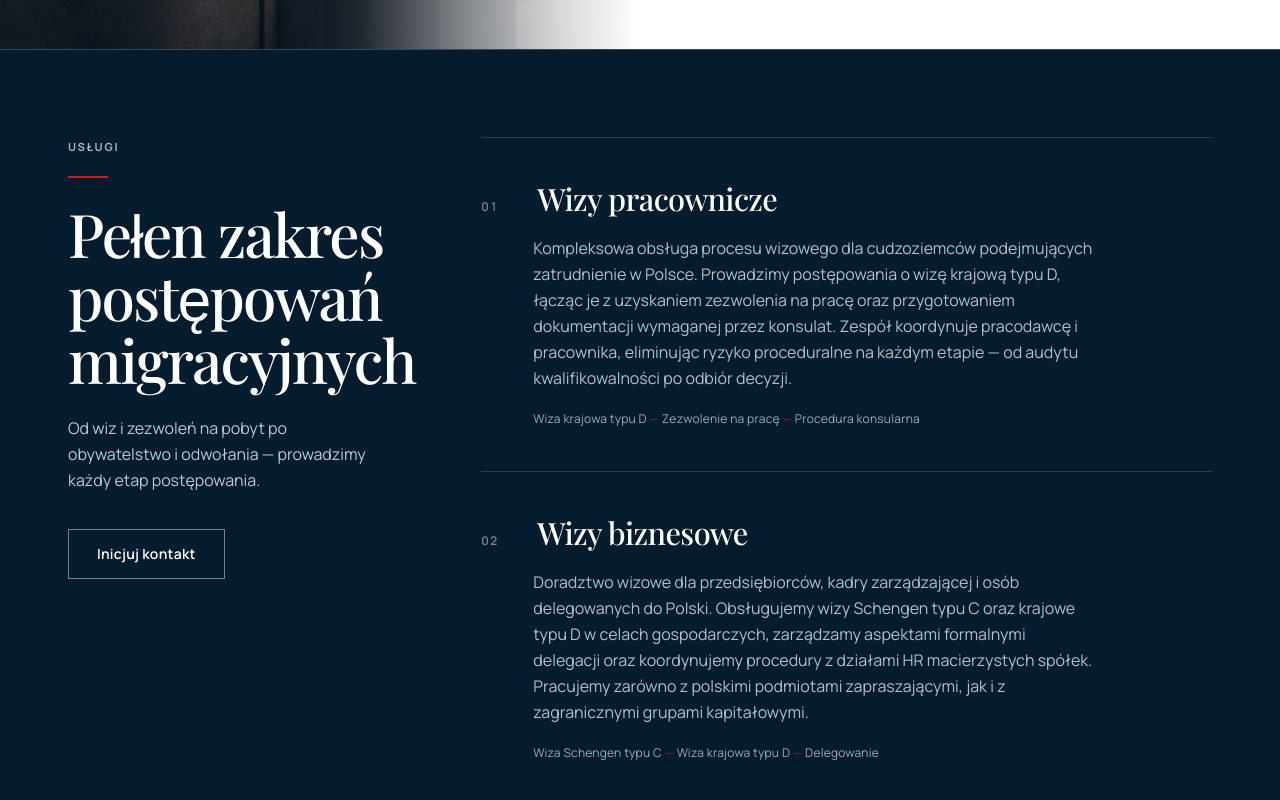
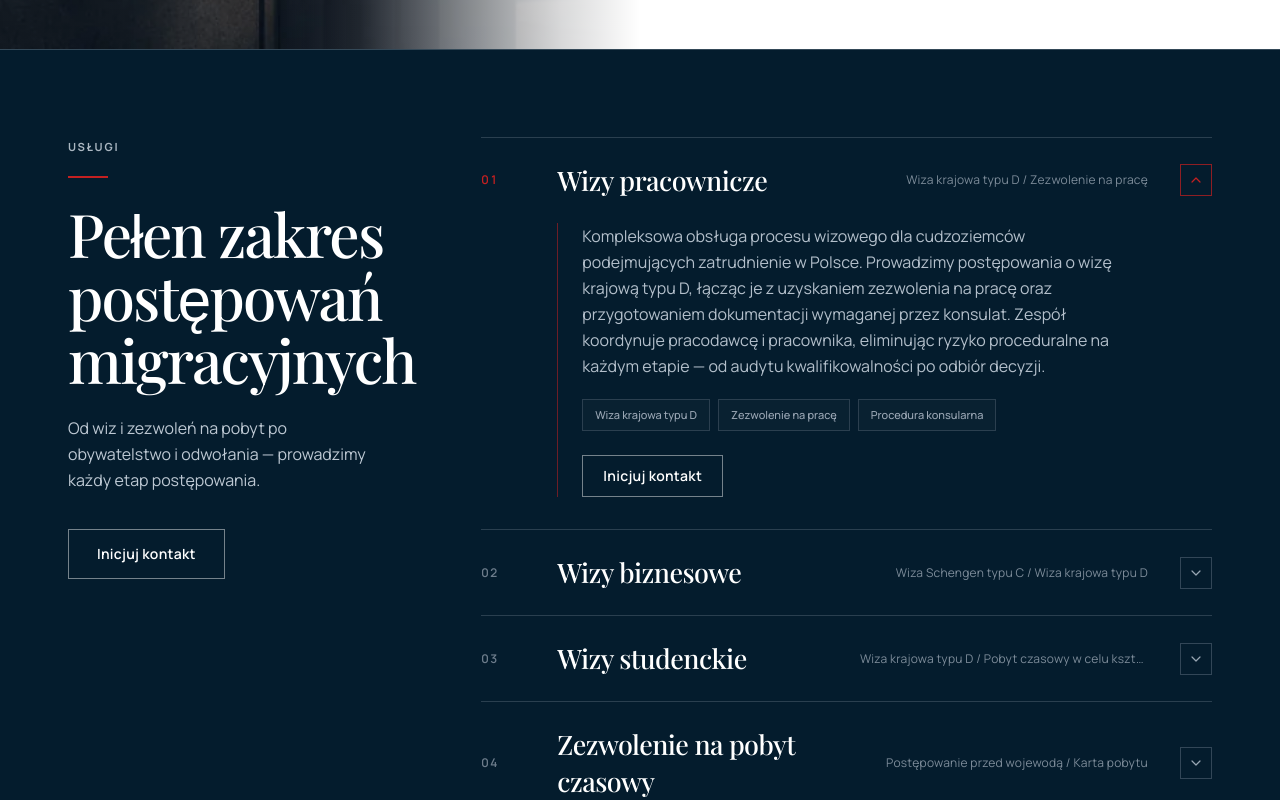
Before and after one commit to MCelinski/PolskieCentrumWizowe, a Next.js app: page / in a window 1280 px wide. Shown: the part 2200-3000 px from the top of the page. Built offline with nearby package versions, Linux system fonts and the light colour scheme; no server answers.

Commit message:
fix forms cut letters

```diff
--- a/components/sections/KonsultacjeContent.tsx
+++ b/components/sections/KonsultacjeContent.tsx
@@ -181,9 +181,41 @@ export default function KonsultacjeContent() {
               animation: "fadeIn 180ms ease-out",
             }}
           >
+            {/* Active form intro */}
+            <div
+              className="px-5 pt-7 pb-6 sm:px-8 md:px-12 md:pt-8 border-b"
+              style={{ borderColor: "var(--color-sand-200)" }}
+            >
+              <div className="max-w-2xl">
+                <div className="flex flex-wrap items-center gap-2 mb-3">
+                  <span
+                    className="font-sans text-[11px] font-semibold uppercase tracking-[0.14em] px-2.5 py-1"
+                    style={{
+                      backgroundColor: "var(--color-navy-900)",
+                      color: "var(--color-cream)",
+                    }}
+                  >
+                    {active === "a" ? labels.time_a : labels.time_b}
+                  </span>
+                </div>
+                <h2
+                  className="font-serif text-2xl md:text-3xl font-medium leading-tight"
+                  style={{ color: "var(--color-navy-900)" }}
+                >
+                  {activeForm.title}
+                </h2>
+                <p
+                  className="font-sans text-[15px] md:text-base leading-relaxed mt-3"
+                  style={{ color: "var(--color-sand-600)" }}
+                >
+                  {activeForm.description}
+                </p>
+              </div>
+            </div>
+
             {/* "Dla kogo?" chips */}
             <div
-              className="px-8 md:px-12 pt-8 pb-6 border-b"
+              className="px-5 sm:px-8 md:px-12 pt-6 pb-6 border-b"
               style={{ borderColor: "var(--color-sand-200)" }}
             >
               <p
@@ -227,13 +259,13 @@ export default function KonsultacjeContent() {
             </div>
 
             {/* Form itself */}
-            <div className="px-8 md:px-12 py-10">
+            <div className="px-5 sm:px-8 md:px-12 py-9 md:py-10">
               <ActiveFormComponent key={active} />
             </div>
 
             {/* "Co dalej?" steps */}
             <div
-              className="px-8 md:px-12 pb-10 pt-2 border-t"
+              className="px-5 sm:px-8 md:px-12 pb-10 pt-2 border-t"
               style={{ borderColor: "var(--color-sand-200)" }}
             >
               <WhatHappensNext label={labels.whats_next} steps={activeForm.whats_next} />
@@ -303,7 +335,6 @@ function FormTab({
         borderLeft: isActive
           ? "4px solid var(--color-red-600)"
           : "4px solid transparent",
-        padding: "1.5rem 2rem",
         cursor: "pointer",
         outline: "none",
       }}
@@ -327,7 +358,7 @@ function FormTab({
         (e.currentTarget as HTMLElement).style.outline = "none";
       }}
     >
-      <div className="flex items-start justify-between gap-4">
+      <div className="flex flex-col gap-3 p-5 sm:flex-row sm:items-start sm:justify-between sm:gap-4 md:p-6 lg:p-8">
         <div className="flex items-center gap-3 min-w-0">
           {/* Badge */}
           <span
@@ -359,7 +390,7 @@ function FormTab({
               {title}
             </p>
             <p
-              className="font-sans text-xs mt-1 leading-relaxed line-clamp-2"
+              className="hidden sm:block font-sans text-xs mt-1 leading-relaxed line-clamp-2"
               style={{
                 color: isActive
                   ? "rgba(208,222,238,0.6)"
@@ -373,7 +404,7 @@ function FormTab({
 
         {/* Time badge */}
         <span
-          className="font-sans text-xs font-medium px-2.5 py-1 flex-shrink-0 mt-0.5"
+          className="hidden sm:inline-flex font-sans text-xs font-medium px-2.5 py-1 flex-shrink-0 mt-0.5"
           style={
             isActive
               ? {
@@ -393,7 +424,7 @@ function FormTab({
       {/* Active indicator underline */}
       {isActive && (
         <div
-          className="mt-4 h-px w-full"
+          className="mx-5 h-px sm:mx-6 lg:mx-8"
           style={{ backgroundColor: "rgba(168,196,224,0.12)" }}
           aria-hidden="true"
         />
--- a/components/sections/Services.tsx
+++ b/components/sections/Services.tsx
@@ -1,8 +1,9 @@
 "use client";
 
+import { useState } from "react";
+import { ChevronDown } from "lucide-react";
 import { useLangContent, useLanguage } from "@/contexts/LanguageContext";
 import { useInView } from "@/hooks/useInView";
-import ServiceCard from "@/components/ui/ServiceCard";
 import Button from "@/components/ui/Button";
 import { localizePath } from "@/lib/i18n";
 
@@ -11,6 +12,7 @@ export default function Services() {
   const { lang } = useLanguage();
   const { services } = content.home;
   const { ref, inView } = useInView(0.08);
+  const [openId, setOpenId] = useState(services.items[0]?.id ?? "");
 
   return (
     <section
@@ -50,18 +52,138 @@ export default function Services() {
           </div>
 
           <div className="lg:col-span-8 animate-fade-left" style={{ animationDelay: "80ms" }}>
-            {services.items.map((service, index) => (
-              <ServiceCard
-                key={service.id}
-                title={service.title}
-                description={service.description}
-                tags={service.tags}
-                index={index}
-                dark
-                className="animate-fade-up"
-              />
-            ))}
-            <div className="border-t animate-scale-in" style={{ borderColor: "rgba(214, 224, 236, 0.18)", animationDelay: "360ms" }} />
+            <div className="border-t" style={{ borderColor: "rgba(214, 224, 236, 0.18)" }}>
+              {services.items.map((service, index) => {
+                const isOpen = openId === service.id;
+                const panelId = `service-panel-${service.id}`;
+                const buttonId = `service-button-${service.id}`;
+
+                return (
+                  <article
+                    key={service.id}
+                    className="border-b animate-fade-up"
+                    style={{
+                      borderColor: "rgba(214, 224, 236, 0.18)",
+                      animationDelay: `${120 + index * 45}ms`,
+                    }}
+                  >
+                    <button
+                      id={buttonId}
+                      type="button"
+                      aria-expanded={isOpen}
+                      aria-controls={panelId}
+                      onClick={() => setOpenId(isOpen ? "" : service.id)}
+                      className="group grid w-full cursor-pointer grid-cols-[2.25rem_minmax(0,1fr)_2rem] items-center gap-4 py-5 text-left transition-colors duration-200 focus-visible:outline-2 focus-visible:outline-offset-[-2px] focus-visible:outline-red-600 md:grid-cols-[3.25rem_minmax(0,1fr)_auto_2.5rem] md:gap-6 md:py-6"
+                      style={{
+                        color: "var(--color-white)",
+                        backgroundColor: "transparent",
+                      }}
+                      onMouseEnter={(e) => {
+                        e.currentTarget.style.backgroundColor = "rgba(255,255,255,0.025)";
+                      }}
+                      onMouseLeave={(e) => {
+                        e.currentTarget.style.backgroundColor = "transparent";
+                      }}
+                    >
+                      <span
+                        className="font-sans text-xs font-semibold tabular-nums"
+                        style={{
+                          color: isOpen ? "var(--color-red-500)" : "rgba(223, 230, 242, 0.48)",
+                          letterSpacing: "0.1em",
+                        }}
+                        aria-hidden="true"
+                      >
+                        {String(index + 1).padStart(2, "0")}
+                      </span>
+
+                      <span className="min-w-0">
+                        <span
+                          className="block font-serif font-medium leading-snug"
+                          style={{
+                            color: "var(--color-white)",
+                            fontSize: "clamp(1.25rem, 2.1vw, 1.85rem)",
+                            letterSpacing: "-0.02em",
+                          }}
+                        >
+                          {service.title}
+                        </span>
+                      </span>
+
+                      <span
+                        className="hidden max-w-[18rem] truncate font-sans text-xs md:block"
+                        style={{ color: "rgba(224, 232, 243, 0.55)", letterSpacing: "0.02em" }}
+                      >
+                        {service.tags.slice(0, 2).join(" / ")}
+                      </span>
+
+                      <span
+                        className="flex h-8 w-8 items-center justify-center justify-self-end border transition-colors duration-200"
+                        style={{
+                          borderColor: isOpen ? "rgba(196, 32, 33, 0.72)" : "rgba(214, 224, 236, 0.22)",
+                          color: isOpen ? "var(--color-red-500)" : "rgba(224, 232, 243, 0.68)",
+                        }}
+                        aria-hidden="true"
+                      >
+                        <ChevronDown
+                          size={16}
+                          strokeWidth={1.8}
+                          className="transition-transform duration-200"
+                          style={{ transform: isOpen ? "rotate(180deg)" : "rotate(0deg)" }}
+                        />
+                      </span>
+                    </button>
+
+                    <div
+                      id={panelId}
+                      role="region"
+                      aria-labelledby={buttonId}
+                      hidden={!isOpen}
+                    >
+                      <div className="pb-7 pl-[3.25rem] pr-0 md:pb-8 md:pl-[4.75rem] md:pr-[4.5rem]">
+                        <div
+                          className="border-l pl-5 md:pl-6"
+                          style={{ borderColor: "rgba(196, 32, 33, 0.55)" }}
+                        >
+                          <p
+                            className="font-sans text-sm leading-relaxed md:text-base"
+                            style={{ color: "rgba(224, 232, 243, 0.8)", maxWidth: "680px" }}
+                          >
+                            {service.description}
+                          </p>
+
+                          {service.tags.length > 0 && (
+                            <div className="mt-5 flex flex-wrap gap-2">
+                              {service.tags.map((tag) => (
+                                <span
+                                  key={tag}
+                                  className="border px-3 py-1.5 font-sans text-[11px] font-medium"
+                                  style={{
+                                    borderColor: "rgba(214, 224, 236, 0.16)",
+                                    color: "rgba(224, 232, 243, 0.68)",
+                                    backgroundColor: "rgba(255,255,255,0.025)",
+                                  }}
+                                >
+                                  {tag}
+                                </span>
+                              ))}
+                            </div>
+                          )}
+
+                          <div className="mt-6">
+                            <Button
+                              label={content.nav.cta}
+                              href={localizePath("/konsultacje", lang)}
+                              variant="outline-light"
+                              size="sm"
+                            />
+                          </div>
+                        </div>
+                      </div>
+                    </div>
+                  </article>
+                );
+              })}
+            </div>
           </div>
         </div>
       </div>
```
